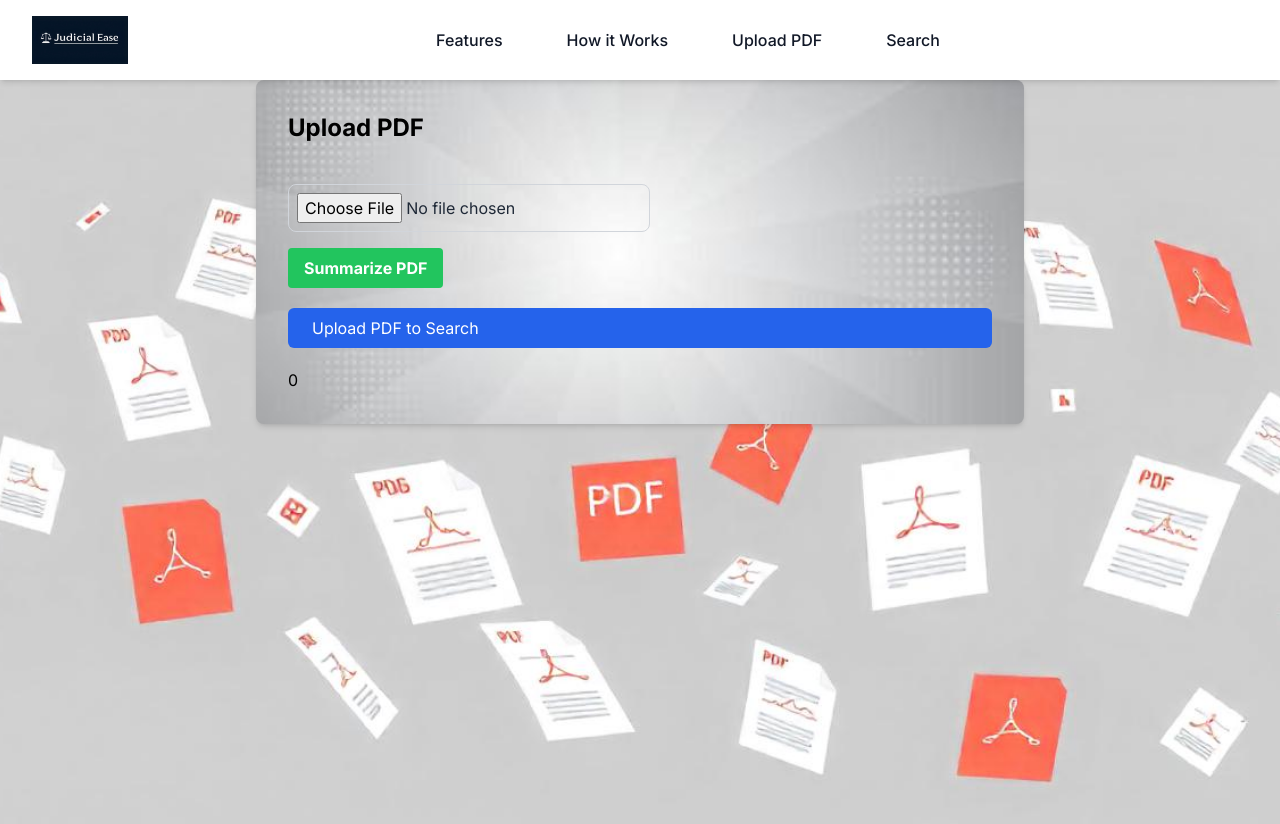
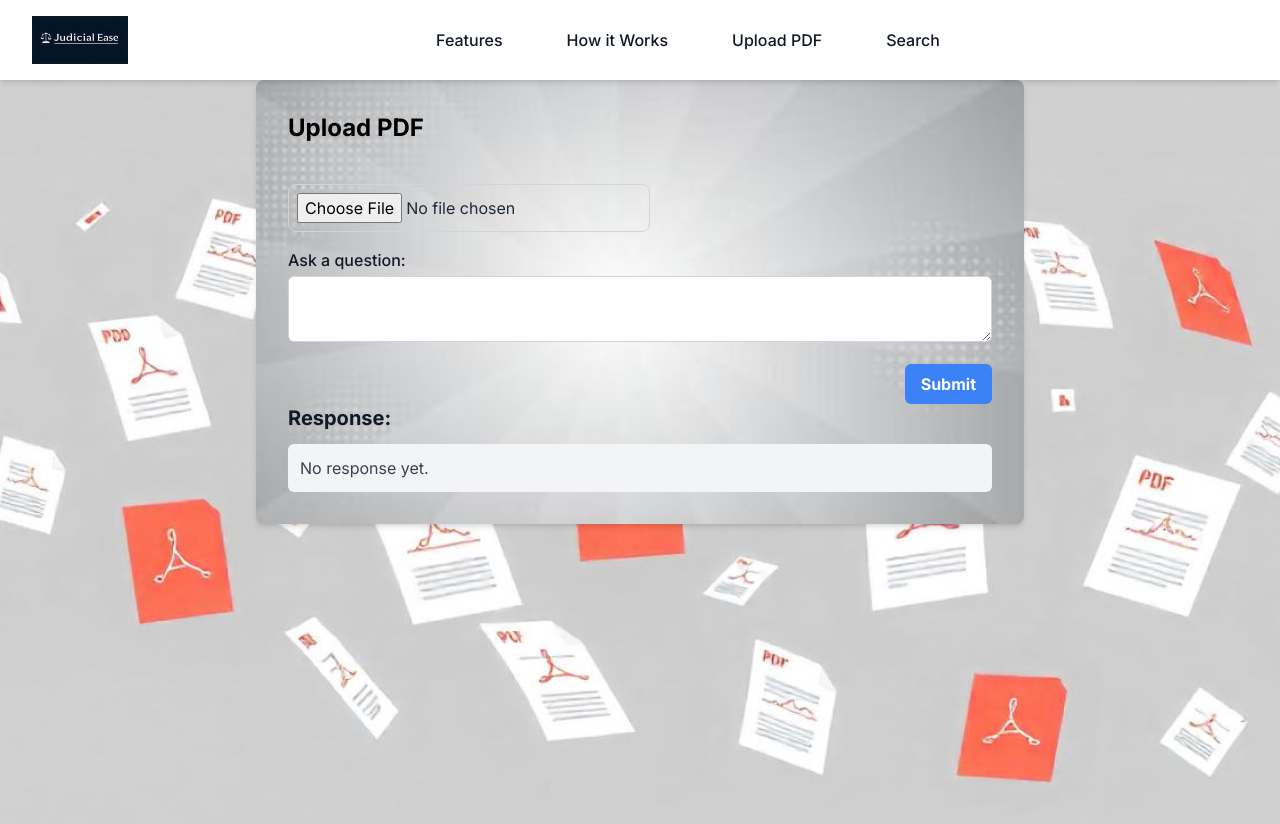
Before and after one commit to lytcode404/sih-fronend, a Next.js app: page /upload in a window 1280 px wide. Shown: the top 824 px of the page. Built offline with nearby package versions, Linux system fonts and the light colour scheme; no server answers.

Commit message:
upload api implemented

```diff
--- a/app/upload/page.js
+++ b/app/upload/page.js
@@ -1,131 +1,60 @@
 "use client";
-import axios from "axios";
-import { useState } from "react";
-import ResultsArea from "@/components/ResultsArea";
+import React, { useState } from "react";
 
-export default function Upload() {
-  const [file, setFile] = useState(null);
-  const [fileURL, setFileURL] = useState(null);
+const PdfUploader = () => {
+    const [pdf, setPdf] = useState(null);
+    const [question, setQuestion] = useState("");
+    const [responseText, setResponseText] = useState("");
     const [summary, setSummary] = useState("");
     const [loading, setLoading] = useState(false);
-  const [error, setError] = useState(null);
+    const [error, setError] = useState("");
 
-  const [articleResults, setArticleResults] = useState([]);
-  const [googleResults, setGoogleResults] = useState([]);
-
-  const handleFileChange = (event) => {
-    const selectedFile = event.target.files[0];
-    if (selectedFile) {
-      setFile(selectedFile);
-      setFileURL(URL.createObjectURL(selectedFile)); // Create a URL for file preview
-      setError(null); // Clear any previous errors
-    }
+    const handleFileChange = (e) => {
+        setPdf(e.target.files[0]);
+        setResponseText(""); // Clear previous response when a new file is selected
+        setError(""); // Clear any previous errors
     };
 
     const handleSubmit = async (event) => {
         event.preventDefault();
-    if (!file) {
+
+        if (!pdf) {
             setError("Please upload a file.");
             return;
         }
-
-    const formData = new FormData();
-    formData.append("file", file);
-
-    const options = {
-      method: "POST",
-      url: "https://api.apyhub.com/ai/summarize-documents/file",
-      headers: {
-        "apy-token": process.env.NEXT_PUBLIC_MLTOKEN1,
-        "Content-Type": "multipart/form-data",
-      },
-      data: formData,
-    };
-
-    const options2 = {
-      method: "POST",
-      url: "https://api.apyhub.com/ai/summarize-documents/file",
-      headers: {
-        "apy-token": process.env.NEXT_PUBLIC_MLTOKEN2,
-        "Content-Type": "multipart/form-data",
-      },
-      data: formData,
-    };
+        let formData = new FormData();
+        formData.append("pdf", pdf);
+        formData.append("question", question);
 
         setLoading(true);
-    setError(null);
-
         try {
-      const response = await axios.request(options);
-      const summaryText = response.data.data.summary;
-      setSummary(summaryText);
-      handleFetchData(summaryText); // Pass the summary to the next function
-    } catch (err) {
-      try {
-        const response = await axios.request(options2);
-        const summaryText = response.data.data.summary;
-        setSummary(summaryText);
-        handleFetchData(summaryText); // Pass the summary to the next function
-      } catch (err) {
-        setError("Under Construction Meanwhile try Search Fucntionality! ");
-        console.error(err);
+            let response = await fetch(
+                "https://ask-pdf-etif.onrender.com/process_pdf",
+                {
+                    method: "POST",
+                    body: formData,
                 }
-    }
-  };
-
-  const handleFetchData = async (text) => {
-    setLoading(true);
-    setError(null);
-    setArticleResults([]);
-    setGoogleResults([]);
-
-    try {
-      // Search your API for articles
-      const articleRes = await fetch(`/api/search`, {
-        method: "POST",
-        headers: {
-          "Content-Type": "application/json",
-        },
-        body: JSON.stringify({ query: text }),
-      });
-
-      const articleData = await articleRes.json();
-      const resultsArray = articleData.data || [];
-      setArticleResults(resultsArray);
-
-      // Perform Google search using article titles
-      if (resultsArray.length > 0) {
-        const googleQuery = resultsArray
-          .map((item) => (item.title ? `"${item.title}" "Indian "` : ""))
-          .filter(Boolean)
-          .join(" OR ");
-
-        const response = await axios.get(
-          `https://www.googleapis.com/customsearch/v1?key=${
-            process.env.NEXT_PUBLIC_GOOGLE_SEARCH_ENGINE_API_KEY
-          }&cx=${
-            process.env.NEXT_PUBLIC_GOOGLE_SEARCH_ENGINE_ID
-          }&q=${encodeURIComponent(googleQuery)}`
             );
 
-        setGoogleResults(response.data.items || []);
+            if (!response.ok) {
+                throw new Error(`HTTP error! Status: ${response.status}`);
             }
+
+            let result = await response.json();
+            setResponseText(result.answer || `Error: ${result.error}`);
+
+            console.log(result);
         } catch (error) {
-      setError("An error occurred while searching. Please try again.");
-      console.error(error);
+            console.error("Error:", error);
+            setError(
+                "An error occurred. Please check the console for details."
+            );
         } finally {
             setLoading(false);
         }
     };
 
-  const handlePreviewPdf = () => {
-    if (fileURL) {
-      window.open(fileURL, "_blank");
-    }
-  };
-
     return (
-    <>
         <div
             style={{
                 backgroundColor: "white",
@@ -144,7 +73,10 @@ export default function Upload() {
                     backgroundPosition: "center",
                 }}
             >
-          <h1 className="text-2xl font-bold mb-6 text-black">Upload PDF</h1>
+                <h1 className="text-2xl font-bold mb-6 text-black">
+                    Upload PDF
+                </h1>
+                <form onSubmit={handleSubmit} className="space-y-4">
                     <div className="flex w-full justify-between mr-5">
                         <input
                             type="file"
@@ -152,48 +84,246 @@ export default function Upload() {
                             onChange={handleFileChange}
                             className="p-2 border border-gray-300 text-gray-800 rounded-lg mt-4"
                         />
-            {fileURL && (
-              <div>
+                    </div>
+                    {error && <p className="text-red-500 mt-4">{error}</p>}
+
+                    <div className=" text-gray-900">
+                        <label
+                            htmlFor="question"
+                            className="block font-medium mb-1 text-gray-900"
+                        >
+                            Ask a question:
+                        </label>
+                        <textarea
+                            type="text"
+                            id="question"
+                            name="question"
+                            value={question}
+                            onChange={(e) => setQuestion(e.target.value)}
+                            required
+                            className="w-full border border-gray-300 rounded-md col-span-5 p-2"
+                        />
+                    </div>
+                    <div className="flex justify-end">
+                        {" "}
                         <button
-                  onClick={handlePreviewPdf}
-                  className="bg-blue-500 hover:bg-blue-600 text-white font-bold py-2 px-4 rounded"
+                            type="submit"
+                            className={`max-w-fit col-span-1 bg-blue-500 text-white font-bold py-2 px-4 rounded-md hover:bg-blue-600 transition duration-300 ml-1 ${
+                                loading ? "opacity-50 cursor-not-allowed" : ""
+                            }`}
                         >
-                  View PDF
+                            Submit
                         </button>
                     </div>
-            )}
+                </form>
+
+                <h2 className="text-xl font-bold text-gray-900 ">Response:</h2>
+                <div className="mt-3 bg-gray-100 p-3 rounded-md min-h-[30px] text-gray-700">
+                    {responseText || "No response yet."}
                 </div>
-
-          {error && <p className="text-red-500 mt-4">{error}</p>}
-
-          <button
-            onClick={handleSubmit}
-            className="bg-green-500 hover:bg-green-600 text-white font-bold py-2 px-4 rounded mt-4"
-          >
-            Summarize PDF
-          </button>
-
-          {summary && (
-            <div className="mt-6 text-black">
-              <h2 className="text-xl font-bold">Summary:</h2>
-              <p>{summary}</p>
-            </div>
-          )}
-
-          <div className={`text-white p-2 rounded-md px-6 bg-blue-600 my-5`}>
-            {loading ? "Fetching Results ( Wait 30 sec, Server is slow )..." : "Upload PDF to Search"}
-          </div>
-
-          {(articleResults.length || googleResults.length) && (
-            <ResultsArea
-              articleResults={articleResults}
-              googleResults={googleResults}
-            />
-          )}
-
-          {error && <p className="text-red-500 mb-4">{error}</p>}
             </section>
         </div>
-    </>
     );
-}
+};
+
+export default PdfUploader;
+
+// "use client";
+// import axios from "axios";
+// import { useState } from "react";
+// import ResultsArea from "@/components/ResultsArea";
+
+// export default function Upload() {
+//   const [file, setFile] = useState(null);
+//   const [fileURL, setFileURL] = useState(null);
+//   const [summary, setSummary] = useState("");
+//   const [loading, setLoading] = useState(false);
+//   const [error, setError] = useState(null);
+
+//   const [articleResults, setArticleResults] = useState([]);
+//   const [googleResults, setGoogleResults] = useState([]);
+
+//   const handleFileChange = (event) => {
+//     const selectedFile = event.target.files[0];
+//     if (selectedFile) {
+//       setFile(selectedFile);
+//       setFileURL(URL.createObjectURL(selectedFile)); // Create a URL for file preview
+//       setError(null); // Clear any previous errors
+//     }
+//   };
+
+//   const handleSubmit = async (event) => {
+//     event.preventDefault();
+//     if (!file) {
+//       setError("Please upload a file.");
+//       return;
+//     }
+
+//     const formData = new FormData();
+//     formData.append("file", file);
+
+//     const options = {
+//       method: "POST",
+//       url: "https://api.apyhub.com/ai/summarize-documents/file",
+//       headers: {
+//         "apy-token": process.env.NEXT_PUBLIC_MLTOKEN1,
+//         "Content-Type": "multipart/form-data",
+//       },
+//       data: formData,
+//     };
+
+//     const options2 = {
+//       method: "POST",
+//       url: "https://api.apyhub.com/ai/summarize-documents/file",
+//       headers: {
+//         "apy-token": process.env.NEXT_PUBLIC_MLTOKEN2,
+//         "Content-Type": "multipart/form-data",
+//       },
+//       data: formData,
+//     };
+
+//     setLoading(true);
+//     setError(null);
+
+//     try {
+//       const response = await axios.request(options);
+//       const summaryText = response.data.data.summary;
+//       setSummary(summaryText);
+//       handleFetchData(summaryText); // Pass the summary to the next function
+//     } catch (err) {
+//       try {
+//         const response = await axios.request(options2);
+//         const summaryText = response.data.data.summary;
+//         setSummary(summaryText);
+//         handleFetchData(summaryText); // Pass the summary to the next function
+//       } catch (err) {
+//         setError("Under Construction Meanwhile try Search Fucntionality! ");
+//         console.error(err);
+//       }
+//     }
+//   };
+
+//   const handleFetchData = async (text) => {
+//     setLoading(true);
+//     setError(null);
+//     setArticleResults([]);
+//     setGoogleResults([]);
+
+//     try {
+//       // Search your API for articles
+//       const articleRes = await fetch(`/api/search`, {
+//         method: "POST",
+//         headers: {
+//           "Content-Type": "application/json",
+//         },
+//         body: JSON.stringify({ query: text }),
+//       });
+
+//       const articleData = await articleRes.json();
+//       const resultsArray = articleData.data || [];
+//       setArticleResults(resultsArray);
+
+//       // Perform Google search using article titles
+//       if (resultsArray.length > 0) {
+//         const googleQuery = resultsArray
+//           .map((item) => (item.title ? `"${item.title}" "Indian "` : ""))
+//           .filter(Boolean)
+//           .join(" OR ");
+
+//         const response = await axios.get(
+//           `https://www.googleapis.com/customsearch/v1?key=${
+//             process.env.NEXT_PUBLIC_GOOGLE_SEARCH_ENGINE_API_KEY
+//           }&cx=${
+//             process.env.NEXT_PUBLIC_GOOGLE_SEARCH_ENGINE_ID
+//           }&q=${encodeURIComponent(googleQuery)}`
+//         );
+
+//         setGoogleResults(response.data.items || []);
+//       }
+//     } catch (error) {
+//       setError("An error occurred while searching. Please try again.");
+//       console.error(error);
+//     } finally {
+//       setLoading(false);
+//     }
+//   };
+
+//   const handlePreviewPdf = () => {
+//     if (fileURL) {
+//       window.open(fileURL, "_blank");
+//     }
+//   };
+
+//   return (
+//     <>
+//       <div
+//         style={{
+//           backgroundColor: "white",
+//           minHeight: "100vh",
+//           backgroundImage: "url('/upload-background.jpeg')",
+//           backgroundSize: "cover",
+//           backgroundPosition: "center",
+//           backgroundAttachment: "fixed",
+//         }}
+//       >
+//         <section
+//           className="bg-gray-100 p-8 shadow-md rounded-lg max-w-3xl mx-auto"
+//           style={{
+//             backgroundImage: "url('/background-search.jpg')",
+//             backgroundSize: "cover",
+//             backgroundPosition: "center",
+//           }}
+//         >
+//           <h1 className="text-2xl font-bold mb-6 text-black">Upload PDF</h1>
+//           <div className="flex w-full justify-between mr-5">
+//             <input
+//               type="file"
+//               accept="application/pdf"
+//               onChange={handleFileChange}
+//               className="p-2 border border-gray-300 text-gray-800 rounded-lg mt-4"
+//             />
+//             {fileURL && (
+//               <div>
+//                 <button
+//                   onClick={handlePreviewPdf}
+//                   className="bg-blue-500 hover:bg-blue-600 text-white font-bold py-2 px-4 rounded"
+//                 >
+//                   View PDF
+//                 </button>
+//               </div>
+//             )}
+//           </div>
+
+//           {error && <p className="text-red-500 mt-4">{error}</p>}
+
+//           <button
+//             onClick={handleSubmit}
+//             className="bg-green-500 hover:bg-green-600 text-white font-bold py-2 px-4 rounded mt-4"
+//           >
+//             Summarize PDF
+//           </button>
+
+//           {summary && (
+//             <div className="mt-6 text-black">
+//               <h2 className="text-xl font-bold">Summary:</h2>
+//               <p>{summary}</p>
+//             </div>
+//           )}
+
+//           <div className={`text-white p-2 rounded-md px-6 bg-blue-600 my-5`}>
+//             {loading ? "Fetching Results ( Wait 30 sec, Server is slow )..." : "Upload PDF to Search"}
+//           </div>
+
+//           {(articleResults.length || googleResults.length) && (
+//             <ResultsArea
+//               articleResults={articleResults}
+//               googleResults={googleResults}
+//             />
+//           )}
+
+//           {error && <p className="text-red-500 mb-4">{error}</p>}
+//         </section>
+//       </div>
+//     </>
+//   );
+// }
```
Also changed, not shown: index.html (added, +60 -0 lines). Lines whose indentation alone changed are shown as unchanged.
